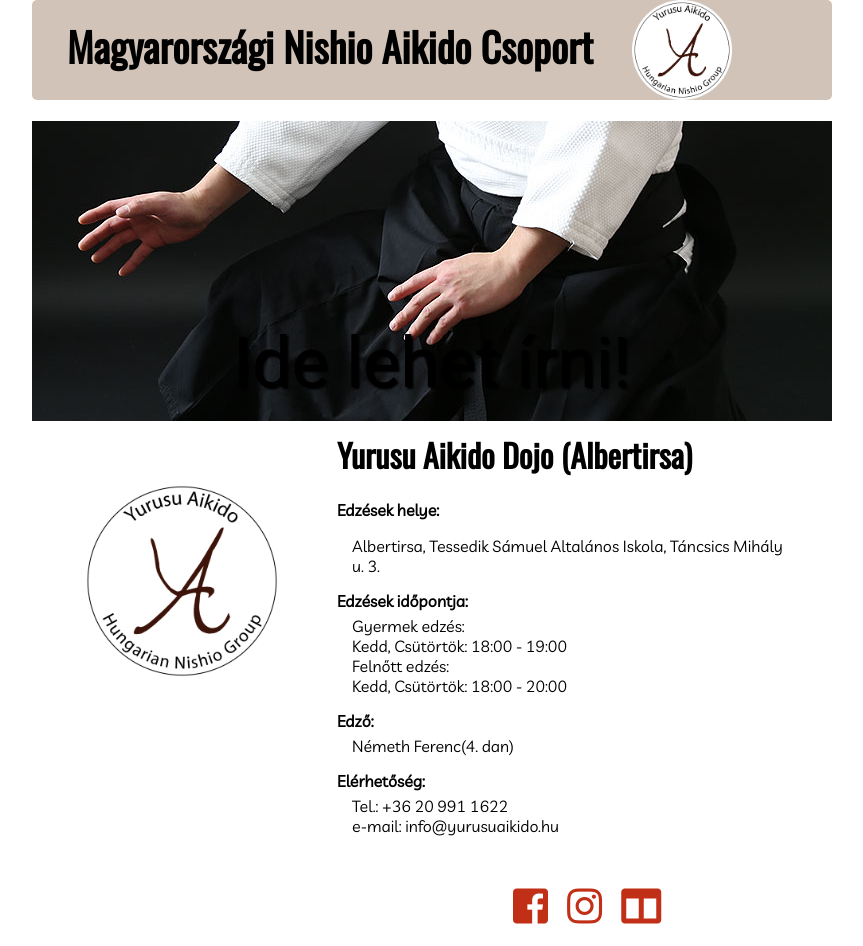
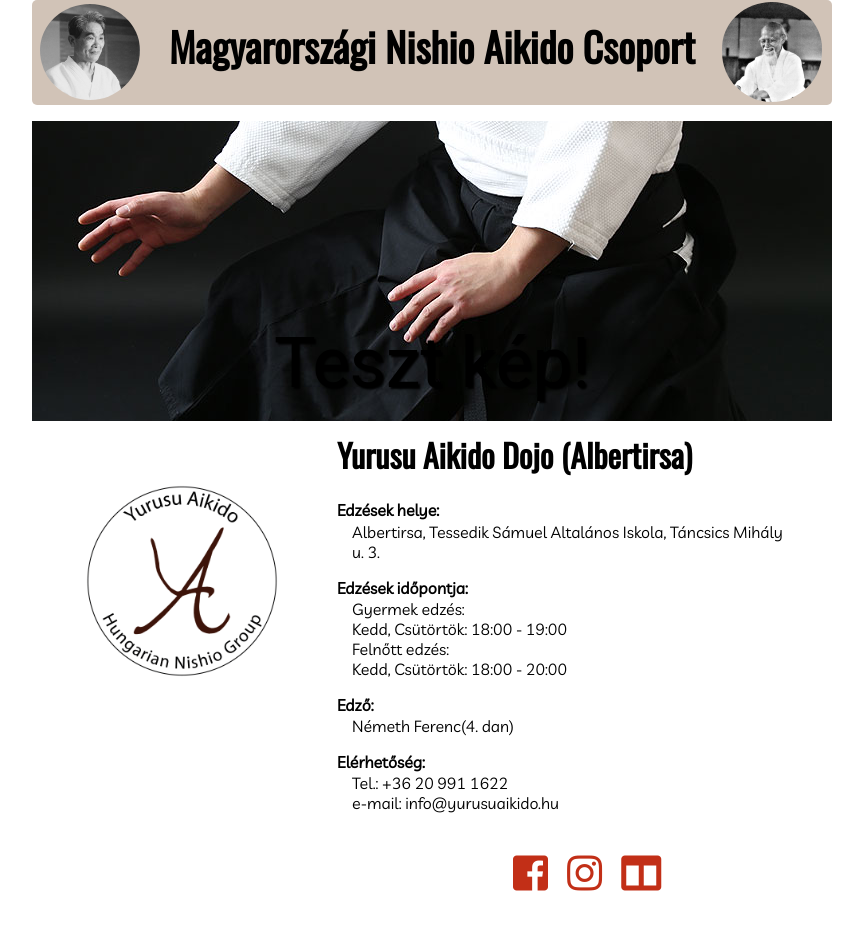
Before and after one commit to GPeter1987/YurusuAikido, a plain HTML site: page index.html in a window 1280 px wide. Shown: the top 946 px of the page, without its empty margins (208-1071 px from the left). Drawn offline with nearby package versions, Linux system fonts and the light colour scheme.

Commit message:
Upgrade the header
Adding new pictures to the header, and styling the text in the dojo description.

```diff
--- a/index.css
+++ b/index.css
@@ -5,6 +5,10 @@ Színkókod:
   Fehér - #FFFFFF
   Barna - #D1C3B7
   Fekete - #000000
+
+Fontok:
+  font-family: 'Livvic', sans-serif;
+  font-family: 'Oswald', sans-serif;
 */
 
 body {
@@ -18,7 +22,7 @@ body {
   position:fixed;
   top:0;
   width:800px;
-  height:100px;
+  height:105px;
   background-color: #D1C3B7;
   z-index: 3;
   border-radius: 5px;
@@ -27,21 +31,42 @@ body {
 #hText {
   position: relative;
   top:-115px;
-  padding-left: 35px;
-  padding-right: 15px;
   font-family: 'Oswald', sans-serif;
   font-size: 40px;
+  text-align: center;
+}
+
+/* => Fejléc kép <= */
+#logo {
+  width:100px;
+  margin-left:1%;
+  border-radius: 50px;
+  padding-top: 4px;
+  /* Feketefehérré alakítás */
+  -webkit-filter: grayscale(100);
+  filter: grayscale(100);
+}
+
+#logo2 {
+  position: absolute;
+  top: -2px;
+  left: 690px;
+  width:100px;
+  border-radius: 70px;
+  padding-top: 4px;
+  /* Feketefehérré alakítás */
+  -webkit-filter: grayscale(100);
+  filter:grayscale(100);
+  /* Kép tükrözése */
+  transform:scaleX(-1);
+  -webkit-transform:scaleX(-1);
 }
 
 #news {
   margin-top: 100px;
   height:300px;
 }
-/* Fejléc logó */
-#logo {
-  width:100px;
-  margin-left:75%;
-}
+
 
 /* Dojo logók */
 .logo {
@@ -148,9 +173,7 @@ slide p {
 /* A textblokkon belüli indentálás és szöveg igazítás */
 .tab {
   margin-left:15px;
-  margin-bottom: 5px;
-  margin-top:5px;
-  padding-bottom:10px;
+  margin-top:1px;
 }
 
 .dojoName {
@@ -158,7 +181,9 @@ slide p {
 }
 
 .dojoDescription {
-  background-color:;
+  margin-bottom: 1px;
+  padding-bottom: 1px;
+
 }
 
 .socialM {
--- a/index.html
+++ b/index.html
@@ -38,8 +38,9 @@
                 </nav>
             -->
             <div id="logoCont">
-                <img id="logo" alt="Yurusu aikido egyesület logója." src="assets/YurusuLogo.png"/>
+                <img id="logo" alt="Nishio mester képe." src="assets/img12.jpg"/>
                 <h1 id = "hText">Magyarországi Nishio Aikido Csoport</h1>
+                <img id="logo2" alt="O-sensei képe." src="assets/osensei2.jpg"/>
             </div>
         </header>
 
@@ -47,10 +48,10 @@
         <content id="news">
             <div id="slideShow">
               <slider>
-                <slide><p>Ide lehet írni!</p></slide>
-                <slide><p>Ide lehet írni!</p></slide>
-                <slide><p>Ide lehet írni!</p></slide>
-                <slide><p>Ide lehet írni!</p></slide>
+                <slide><p>Teszt kép!</p></slide>
+                <slide><p>Teszt kép!</p></slide>
+                <slide><p>Teszt kép!</p></slide>
+                <slide><p>Teszt kép!</p></slide>
               </slider>
             </div>
         </content>
@@ -102,8 +103,8 @@
                        <strong> Edzések helye:</strong> </br>
                           <p class="tab">Budapest 13. kerület Váci út 19.</br></p>
                        <strong> Edzések időpontja:</strong> </br>
-                          Felnőtt edzés:</br>
-                            <p class="tab">Kedd, Csütörtök reggel: 	07:00 - 08:30</br></p>
+                            <p class="tab">Felnőtt edzés:</br>
+                            Kedd, Csütörtök reggel: 	07:00 - 08:30</br></p>
                         <strong>Edző:</strong> </br>
                           <p class="tab">Németh Ferenc(4. dan)</br></p>
                        <strong> Elérhetőség: </strong></br>
```
Also changed, not shown: assets/img12.jpg (added), assets/osensei.jpg (added), assets/osensei2.jpg (added), 1 other file.
